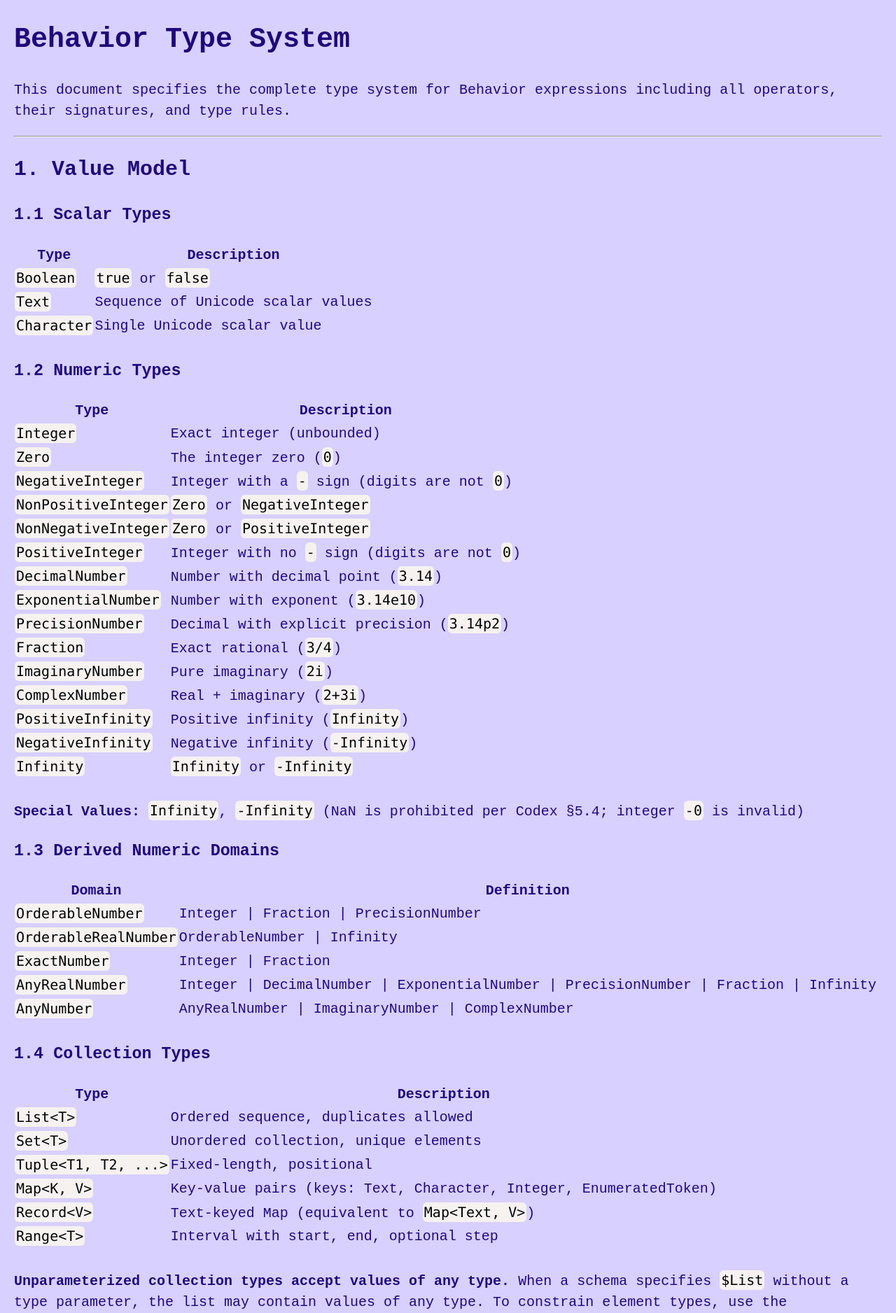
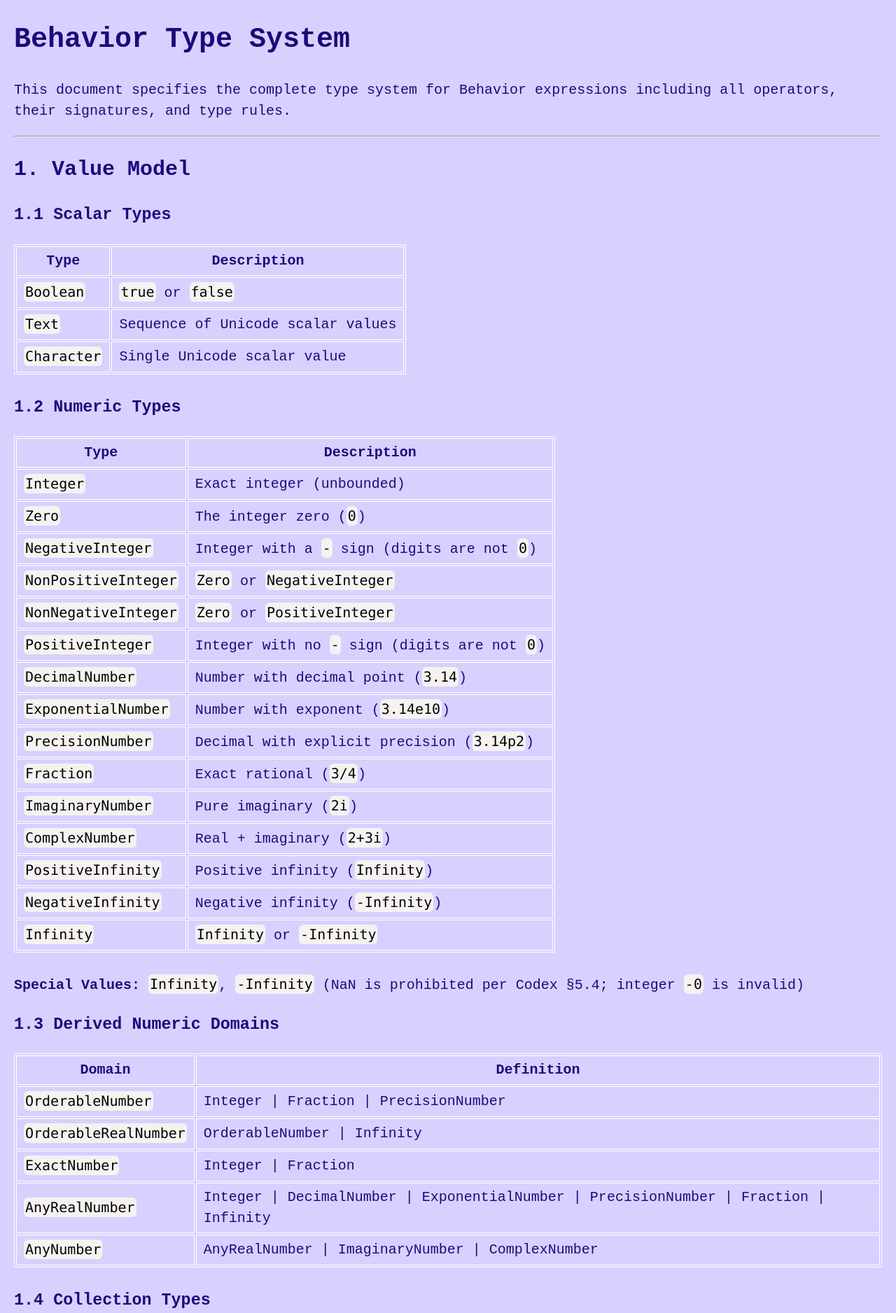
Before and after one commit to paperhat/paperhat.dev, a Jekyll site: the page built from notes/types/index.md, in a window 1280 px wide. Shown: the top 1876 px of the page at 70% size. Built offline with Jekyll 4.4.1, drawn with Linux system fonts in a browser that asks for light colours; some web fonts are replaced; our own code applies the rules of GitHub Pages for plain Markdown files.

Commit message:
chore: update

```diff
--- a/assets/css/style.css
+++ b/assets/css/style.css
@@ -25,13 +25,16 @@ body {
 }
 
 table {
-	border-collapse: collapse;
 	margin-bottom: 1.5em;
-	border-color: hsl(0, 100%, 100%);
-	border-color: color(display-p3 1 1 1 / 1);
-	;
+	border: 1px solid hsl(0, 100%, 100%);
+	border: 1px solid color(display-p3 1 1 1 / 1);
 }
 
+td,
+th {
+	border: 1px solid hsl(0, 100%, 100%);
+	border: 1px solid color(display-p3 1 1 1 / 1);
+	padding: 0.25em 0.5em;
 
 	/* =========================
  * Structural syntax
```
Lines whose indentation alone changed are shown as unchanged.
